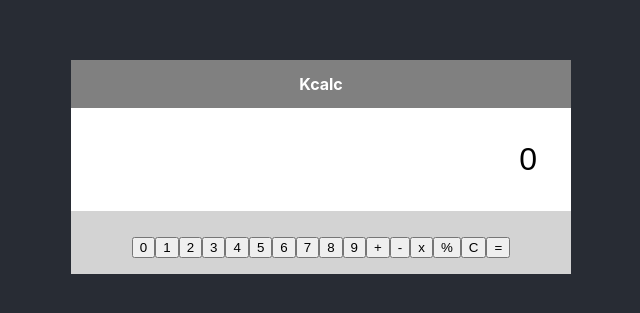
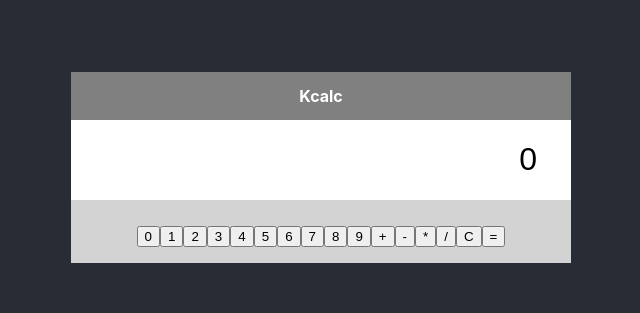
Before and after one commit to saniagarciadev/calculator, a React (Create React App) app: page / in a window 1280 px wide. Shown: the part 233-546 px from the top of the page, without its empty margins (319-959 px from the left). Built offline with nearby package versions, Linux system fonts and the light colour scheme.

Commit message:
fix failing operations and display style

```diff
--- a/src/App.css
+++ b/src/App.css
@@ -37,7 +37,8 @@
 .Display {
   width: 100%;
   max-width: -webkit-fill-available;
-  padding: 2rem;
+  height: 80px;
+  padding: 0 2rem;
   font-size: 1rem;
   text-align: right;
   color: black;
--- a/src/components/Calculator.js
+++ b/src/components/Calculator.js
@@ -5,7 +5,7 @@
 import "../App.css";
 
 const numbers = [0, 1, 2, 3, 4, 5, 6, 7, 8, 9];
-const operations = ["+", "-", "x", "%", "C", "="];
+const operations = ["+", "-", "*", "/", "C", "="];
 
 function Calculator() {
   const { state } = useContext(ResultContext);
```
